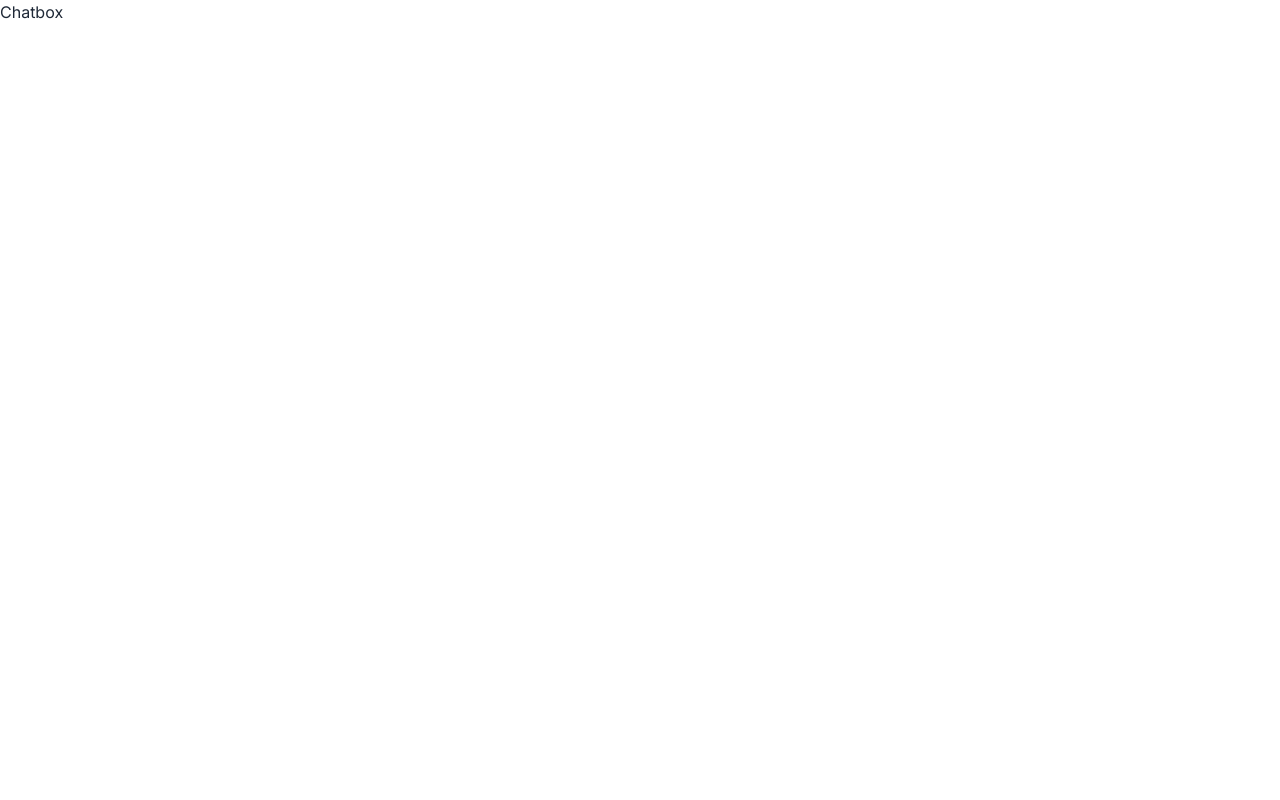
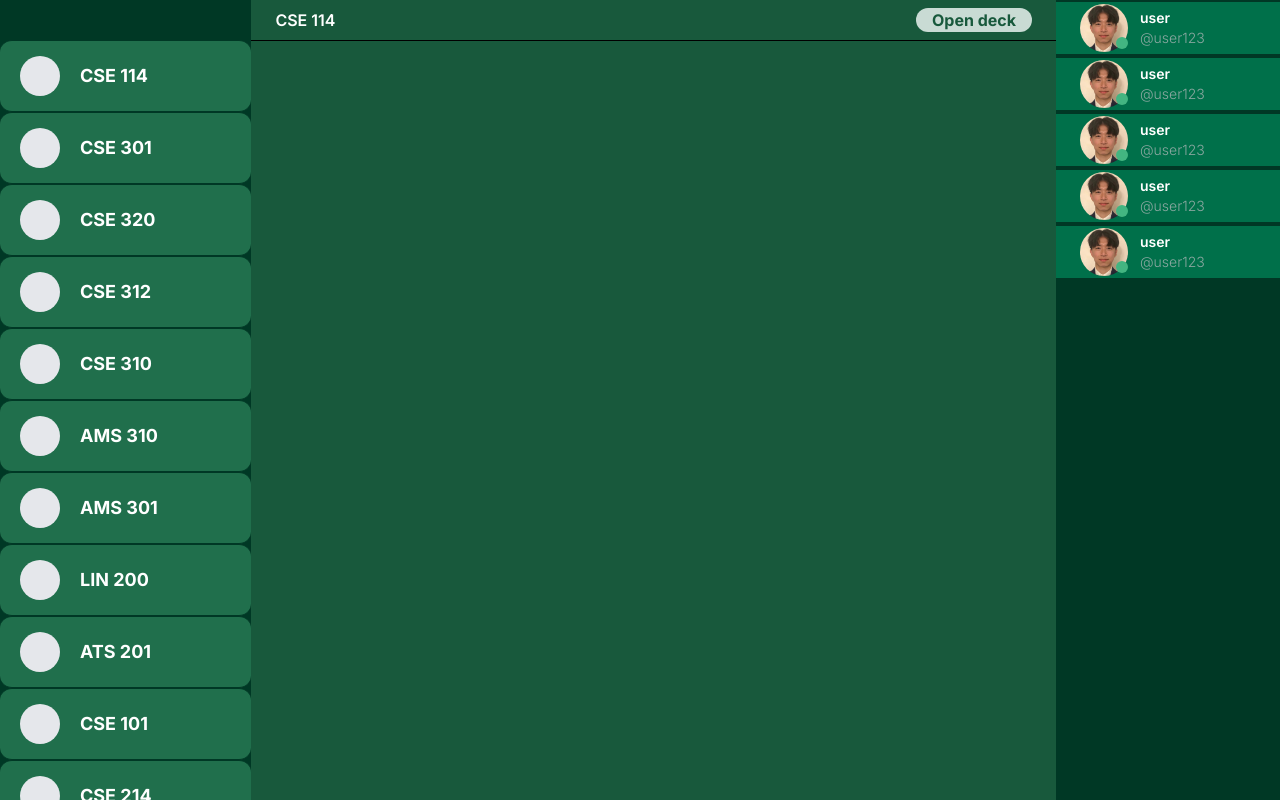
Before and after one commit to viLoqi/neo_client, a Next.js app: page /chatbox in a window 1280 px wide. Built offline with nearby package versions, Linux system fonts and the light colour scheme.

Commit message:
implemented parts of the chatbox. still need to implement input bar and messages

```diff
--- a/app/chatbox/page.tsx
+++ b/app/chatbox/page.tsx
@@ -1,5 +1,88 @@
+"use client";
+import { useState } from "react";
+import CoursesCard from "../components/CoursesCard";
+import UserCard from "../components/UserCard";
+import Link from "next/link";
+
+// Replace with courses from database
+const COURSES = [
+    "CSE 114",
+    "CSE 301",
+    "CSE 320",
+    "CSE 312",
+    "CSE 310",
+    "AMS 310",
+    "AMS 301",
+    "LIN 200",
+    "ATS 201",
+    "CSE 101",
+    "CSE 214",
+    "Hello",
+];
+
 const ChatBox = () => {
-    return <div>Chatbox</div>;
-}
+    const [activeCourse, setActiveCourse] = useState(COURSES[0]);
+
+    return (
+        <div className="flex w-full h-screen ">
+            {/* Left side panel for courses */}
+            <div className="carousel carousel-vertical flex-col bg-[#003825] w-[400px] pt-10 overflow-y-scroll whitespace-nowrap">
+                {COURSES.map((course, index) => {
+                    return (
+                        <div>
+                            <CoursesCard
+                                course={course}
+                                onClick={() => setActiveCourse(course)}
+                            />
+                        </div>
+                    );
+                })}
+            </div>
+            {/* middle component */}
+            <div className="flex flex-col items-center w-full bg-[#18593c]">
+                <div className="flex w-full justify-between border-b-[1px] py-2 mb-1 border-black">
+                    <h1 className="ml-6 text-white font-semibold  ">
+                        {activeCourse}
+                    </h1>
+                    <Link href="/deck">
+                        <button className="text-[#18593c] px-4 mr-6 bg-[#c9dbd4] hover:bg-[#a3b2ac] rounded-full font-bold">
+                            Open deck
+                        </button>
+                    </Link>
+                </div>
+                {/* NEED TO IMPLEMENT MESSAGE LOG */}
+                {/* Message bar */}
+            </div>
+            {/* Users panel */}
+            <div className="bg-[#003825] min-w-56">
+                <UserCard
+                    userName="user"
+                    userHandle="user123"
+                    userProfilePicture="/dummy-user-pic.jpg"
+                />
+                <UserCard
+                    userName="user"
+                    userHandle="user123"
+                    userProfilePicture="/dummy-user-pic.jpg"
+                />
+                <UserCard
+                    userName="user"
+                    userHandle="user123"
+                    userProfilePicture="/dummy-user-pic.jpg"
+                />
+                <UserCard
+                    userName="user"
+                    userHandle="user123"
+                    userProfilePicture="/dummy-user-pic.jpg"
+                />
+                <UserCard
+                    userName="user"
+                    userHandle="user123"
+                    userProfilePicture="/dummy-user-pic.jpg"
+                />
+            </div>
+        </div>
+    );
+};
 
 export default ChatBox;
--- /dev/null
+++ b/app/components/CoursesCard.tsx
@@ -0,0 +1,19 @@
+import React, { MouseEventHandler } from "react";
+
+const CoursesCard = ({
+    course,
+    onClick,
+}: {
+    course: String;
+    onClick: MouseEventHandler<HTMLButtonElement>;
+}) => {
+    return (
+        <button onClick={onClick} className="flex w-full h-[72px] items-center bg-[#206f4c] rounded-xl border-t-[1px] border-b-[1px] border-[#003825] font-bold text-lg text-white">
+            {/* Course avatar */}
+            <div className="size-10 bg-gray-200 rounded-full mx-5" />
+            {course}
+        </button>
+    );
+};
+
+export default CoursesCard;
```
